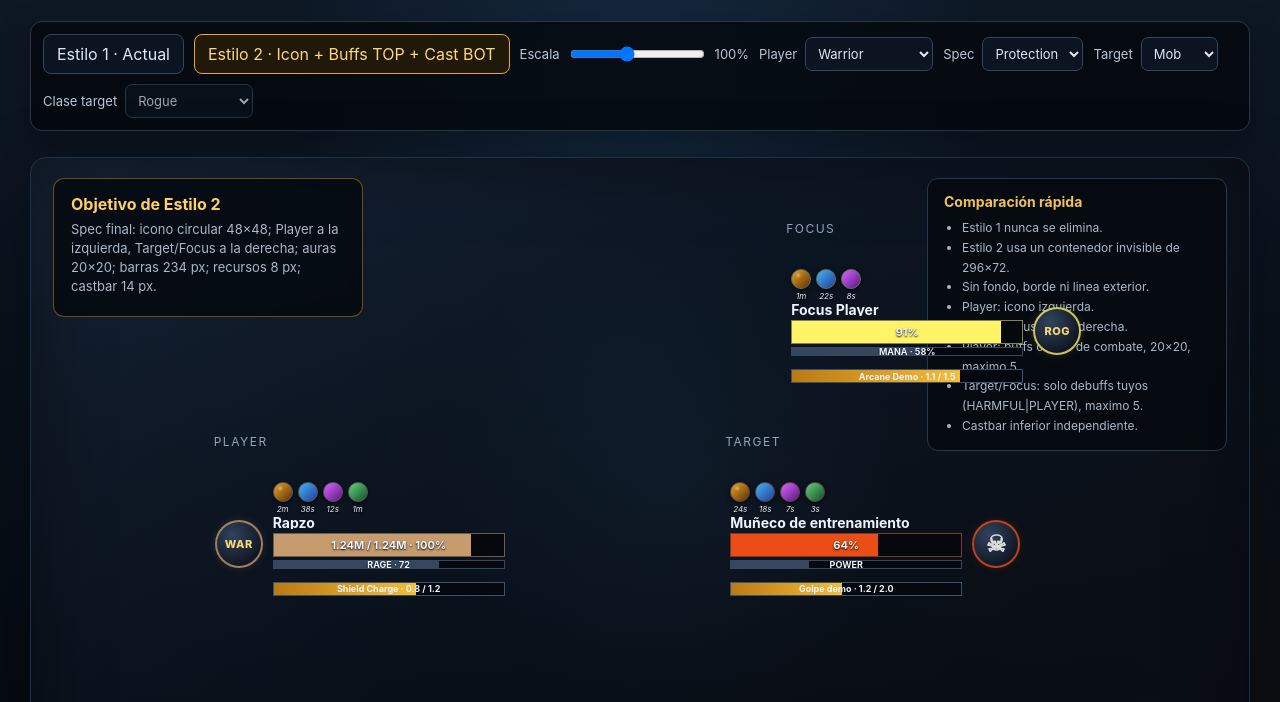
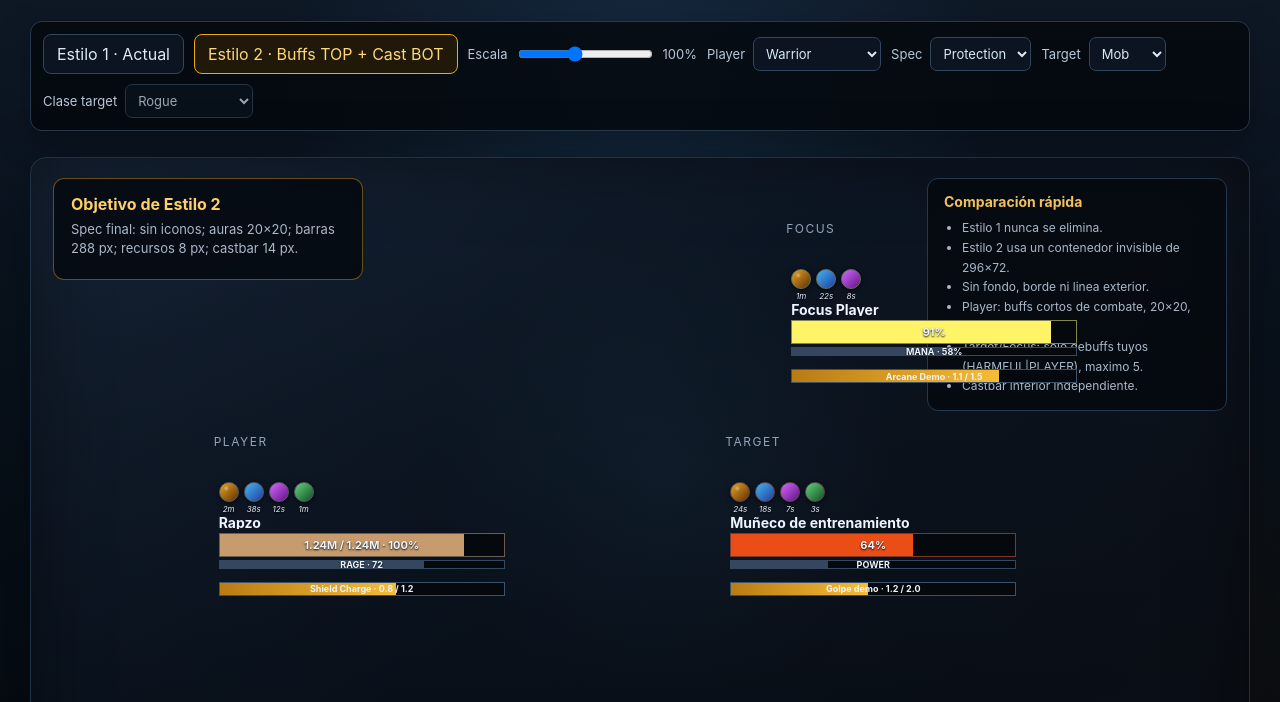
Before and after one commit to Jlynch23/RapzoBags, a plain HTML site: page preview/index.html in a window 1280 px wide. Shown: the part 98-800 px from the top of the page. Drawn offline with Linux system fonts and the light colour scheme.

Commit message:
Remove icons from offline HUD preview

```diff
--- a/preview/index.html
+++ b/preview/index.html
@@ -105,15 +105,6 @@
   .bartext{position:absolute;inset:0;display:flex;align-items:center;justify-content:center;
     font-size:11px;font-weight:700;text-shadow:0 1px 2px #000}
   .power .bartext{font-size:9px}
-  .portrait{
-    display:none;position:absolute;left:0;top:12px;width:48px;height:48px;border-radius:50%;
-    border:2px solid color-mix(in srgb,var(--accent) 78%,transparent);
-    background:radial-gradient(circle at 35% 30%,#30435d,#111824 72%);
-    box-shadow:0 0 10px color-mix(in srgb,var(--accent) 14%,transparent);
-    place-items:center;font-size:11px;font-weight:800;color:#f9d778;letter-spacing:.5px;
-    overflow:hidden
-  }
-  .portrait.mob{font-size:23px;color:#ddd}
   .auras{
     position:absolute;left:0;bottom:calc(100% + 7px);height:29px;
     display:flex;gap:5px;align-items:flex-end
@@ -133,7 +124,7 @@
   .aura:after{content:attr(data-t);position:absolute;top:21px;left:50%;transform:translateX(-50%);
     font-size:8px;color:#e7edf6;white-space:nowrap;text-shadow:0 1px 2px #000}
   .secondary{
-    display:none;position:absolute;left:58px;right:4px;top:calc(100% + 4px);height:8px;gap:3px;
+    display:none;position:absolute;left:4px;right:4px;top:calc(100% + 4px);height:8px;gap:3px;
     align-items:stretch
   }
   .secondary .pip{
@@ -144,7 +135,7 @@
     content:"";position:absolute;inset:0 auto 0 0;width:var(--fill,0%);background:var(--accent)
   }
   .cast{
-    display:none;position:absolute;height:14px;left:58px;right:4px;top:calc(100% + 4px);
+    display:none;position:absolute;height:14px;left:4px;right:4px;top:calc(100% + 4px);
     border:1px solid #3a526c;background:#05080d;overflow:hidden
   }
   .cast .fill{width:62%;background:linear-gradient(90deg,#ba7b13,#f5bc37)}
@@ -156,30 +147,26 @@
     box-shadow:none;
   }
   body.style2 .frame:before{display:none}
-  body.style2 .portrait{display:grid}
-  body.style2 .name{left:58px;right:4px}
-  body.style2 .health{left:58px;top:25px;right:4px}
-  body.style2 .power{left:58px;top:52px;right:4px}
+  body.style2 .name{left:4px;right:4px}
+  body.style2 .health{left:4px;top:25px;right:4px}
+  body.style2 .power{left:4px;top:52px;right:4px}
   body.style2 .tag{display:none}
-  body.style2 .auras{left:58px;bottom:calc(100% + 6px);gap:5px}
-
-  body.style2 .target .portrait,
-  body.style2 .focus .portrait{left:auto;right:0}
+  body.style2 .auras{left:4px;bottom:calc(100% + 6px);gap:5px}
 
   body.style2 .target .name,
-  body.style2 .focus .name{left:4px;right:58px}
+  body.style2 .focus .name{left:4px;right:4px}
 
   body.style2 .target .health,
-  body.style2 .focus .health{left:4px;right:58px}
+  body.style2 .focus .health{left:4px;right:4px}
 
   body.style2 .target .power,
-  body.style2 .focus .power{left:4px;right:58px}
+  body.style2 .focus .power{left:4px;right:4px}
 
   body.style2 .target .auras,
-  body.style2 .focus .auras{left:4px;right:58px}
+  body.style2 .focus .auras{left:4px;right:4px}
 
   body.style2 .target .cast,
-  body.style2 .focus .cast{left:4px;right:58px}
+  body.style2 .focus .cast{left:4px;right:4px}
   body.style2 .secondary.has-resource{display:flex}
   body.style2 .frame.has-secondary .cast{top:calc(100% + 17px)}
   body.style2 .cast{display:block}
@@ -213,7 +200,7 @@
     </div>
     <div class="controls">
       <button id="style1">Estilo 1 · Actual</button>
-      <button id="style2" class="active">Estilo 2 · Icon + Buffs TOP + Cast BOT</button>
+      <button id="style2" class="active">Estilo 2 · Buffs TOP + Cast BOT</button>
       <label class="control">Escala <input id="scale" type="range" min="75" max="135" value="100"><span id="scaleText">100%</span></label>
       <label class="control">Player
         <select id="playerClass">
@@ -245,7 +232,7 @@
   <div class="stage">
     <div class="guide">
       <strong>Objetivo de Estilo 2</strong>
-      <p>Spec final: icono circular 48×48; Player a la izquierda, Target/Focus a la derecha; auras 20×20; barras 234 px; recursos 8 px; castbar 14 px.</p>
+      <p>Spec final: sin iconos; auras 20×20; barras 288 px; recursos 8 px; castbar 14 px.</p>
     </div>
 
     <div class="spec">
@@ -254,8 +241,6 @@
         <li>Estilo 1 nunca se elimina.</li>
         <li>Estilo 2 usa un contenedor invisible de 296×72.</li>
         <li>Sin fondo, borde ni linea exterior.</li>
-        <li>Player: icono izquierda.</li>
-        <li>Target/Focus: icono derecha.</li>
         <li>Player: buffs cortos de combate, 20×20, maximo 5.</li>
         <li>Target/Focus: solo debuffs tuyos (HARMFUL|PLAYER), maximo 5.</li>
         <li>Castbar inferior independiente.</li>
@@ -266,7 +251,6 @@
       <div class="unit-wrap player-pos">
         <div class="label">Player</div>
         <div id="playerFrame" class="frame player">
-          <div id="playerPortrait" class="portrait">WAR</div>
           <div class="auras"><i class="aura" data-t="2m"></i><i class="aura" data-t="38s"></i><i class="aura" data-t="12s"></i><i class="aura" data-t="1m"></i></div>
           <div class="name">Rapzo <span class="tag">PLAYER</span></div>
           <div class="bar health"><i class="fill"></i><span class="bartext">1.24M / 1.24M · 100%</span></div>
@@ -279,7 +263,6 @@
       <div class="unit-wrap target-pos">
         <div class="label">Target</div>
         <div id="targetFrame" class="frame target">
-          <div id="targetPortrait" class="portrait mob">☠</div>
           <div class="auras"><i class="aura" data-t="24s"></i><i class="aura" data-t="18s"></i><i class="aura" data-t="7s"></i><i class="aura" data-t="3s"></i></div>
           <div id="targetName" class="name">Muñeco de entrenamiento <span class="tag">TARGET</span></div>
           <div class="bar health"><i class="fill" style="width:64%"></i><span class="bartext">64%</span></div>
@@ -291,7 +274,6 @@
       <div class="unit-wrap focus-pos">
         <div class="label">Focus</div>
         <div id="focusFrame" class="frame focus">
-          <div class="portrait">ROG</div>
           <div class="auras"><i class="aura" data-t="1m"></i><i class="aura" data-t="22s"></i><i class="aura" data-t="8s"></i></div>
           <div class="name">Focus Player <span class="tag">FOCUS</span></div>
           <div class="bar health"><i class="fill" style="width:91%"></i><span class="bartext">91%</span></div>
@@ -317,21 +299,15 @@ const playerClass=document.getElementById('playerClass');
 const playerSpec=document.getElementById('playerSpec');
 const playerSecondary=document.getElementById('playerSecondary');
 const playerPowerText=document.getElementById('playerPowerText');
-const targetPortrait=document.getElementById('targetPortrait');
 const targetName=document.getElementById('targetName');
 const targetFrame=document.getElementById('targetFrame');
 const playerFrame=document.getElementById('playerFrame');
-const playerPortrait=document.getElementById('playerPortrait');
 const focusFrame=document.getElementById('focusFrame');
 
 const CLASS_COLORS={
   WARRIOR:'#C69B6D',ROGUE:'#FFF468',MAGE:'#3FC7EB',HUNTER:'#AAD372',PRIEST:'#FFFFFF',
   WARLOCK:'#8788EE',PALADIN:'#F48CBA',DRUID:'#FF7C0A',SHAMAN:'#0070DD',DEATHKNIGHT:'#C41E3A',
   MONK:'#00FF98',DEMONHUNTER:'#A330C9',EVOKER:'#33937F'
-};
-const CLASS_LABELS={
-  WARRIOR:'WAR',ROGUE:'ROG',MAGE:'MAG',HUNTER:'HUN',PRIEST:'PRI',WARLOCK:'WLK',PALADIN:'PAL',
-  DRUID:'DRU',SHAMAN:'SHA',DEATHKNIGHT:'DK',MONK:'MNK',DEMONHUNTER:'DH',EVOKER:'EVO'
 };
 const SPEC_OPTIONS={
   WARRIOR:[['PROTECTION','Protection'],['ARMS','Arms'],['FURY','Fury']],
@@ -354,10 +330,9 @@ const PRIMARY_POWER={
   DEMONHUNTER:'FURY',EVOKER:'MANA'
 };
 
-function applyClass(frame,portrait,classFile){
+function applyClass(frame,classFile){
   const color=CLASS_COLORS[classFile]||'#d49a20';
   frame.style.setProperty('--accent',color);
-  portrait.textContent=CLASS_LABELS[classFile]||classFile.slice(0,3);
 }
 
 function populateSpecs(){
@@ -402,7 +377,7 @@ function renderSecondary(){
 }
 
 function refreshPlayer(){
-  applyClass(playerFrame,playerPortrait,playerClass.value);
+  applyClass(playerFrame,playerClass.value);
   playerPowerText.textContent=(PRIMARY_POWER[playerClass.value]||'POWER')+' · 72';
   renderSecondary();
 }
@@ -425,15 +400,13 @@ scale.oninput=()=>{
 
 function refreshTarget(){
   const player=targetType.value==='player';
-  targetPortrait.classList.toggle('mob',!player);
   targetClass.disabled=!player;
 
   if(player){
-    applyClass(targetFrame,targetPortrait,targetClass.value);
+    applyClass(targetFrame,targetClass.value);
     targetName.firstChild.nodeValue=targetClass.options[targetClass.selectedIndex].text+' enemigo ';
   }else{
     targetFrame.style.setProperty('--accent','#eb4d16');
-    targetPortrait.textContent='☠';
     targetName.firstChild.nodeValue='Muñeco de entrenamiento ';
   }
 }
```
